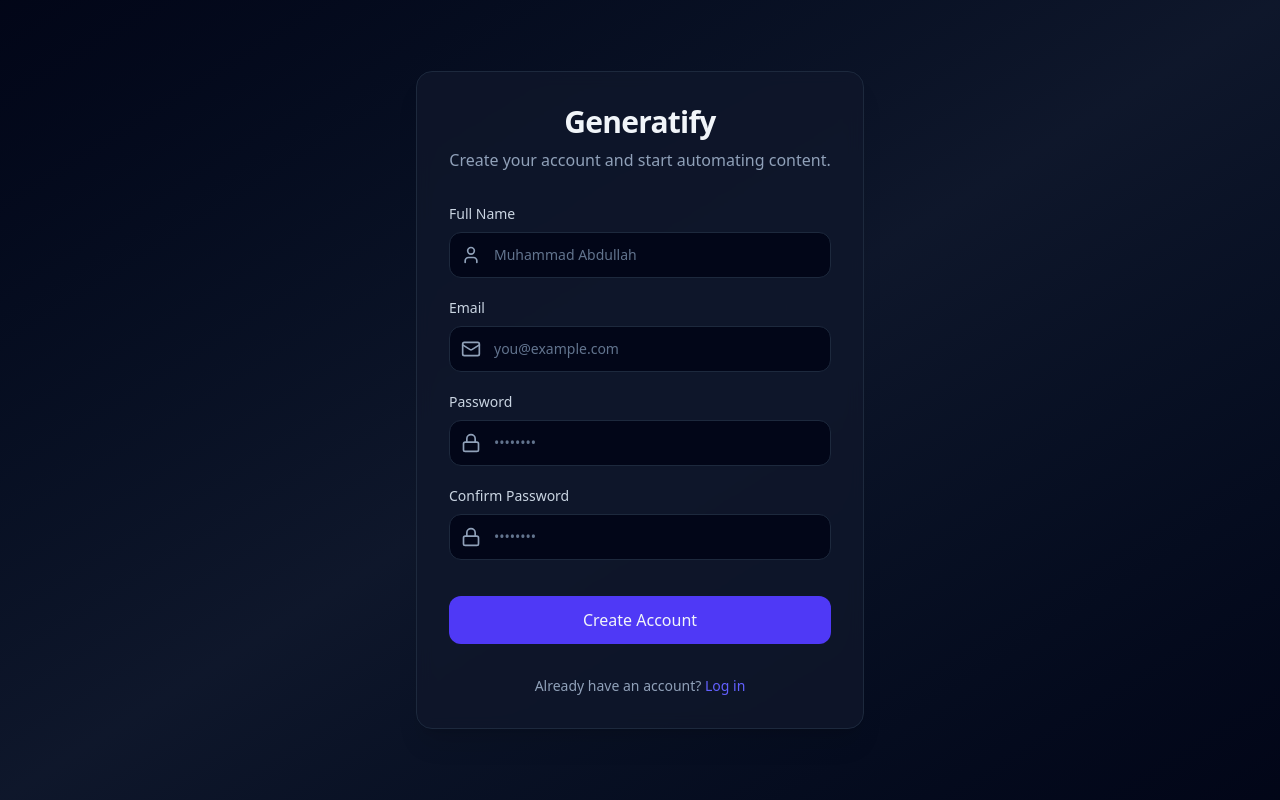
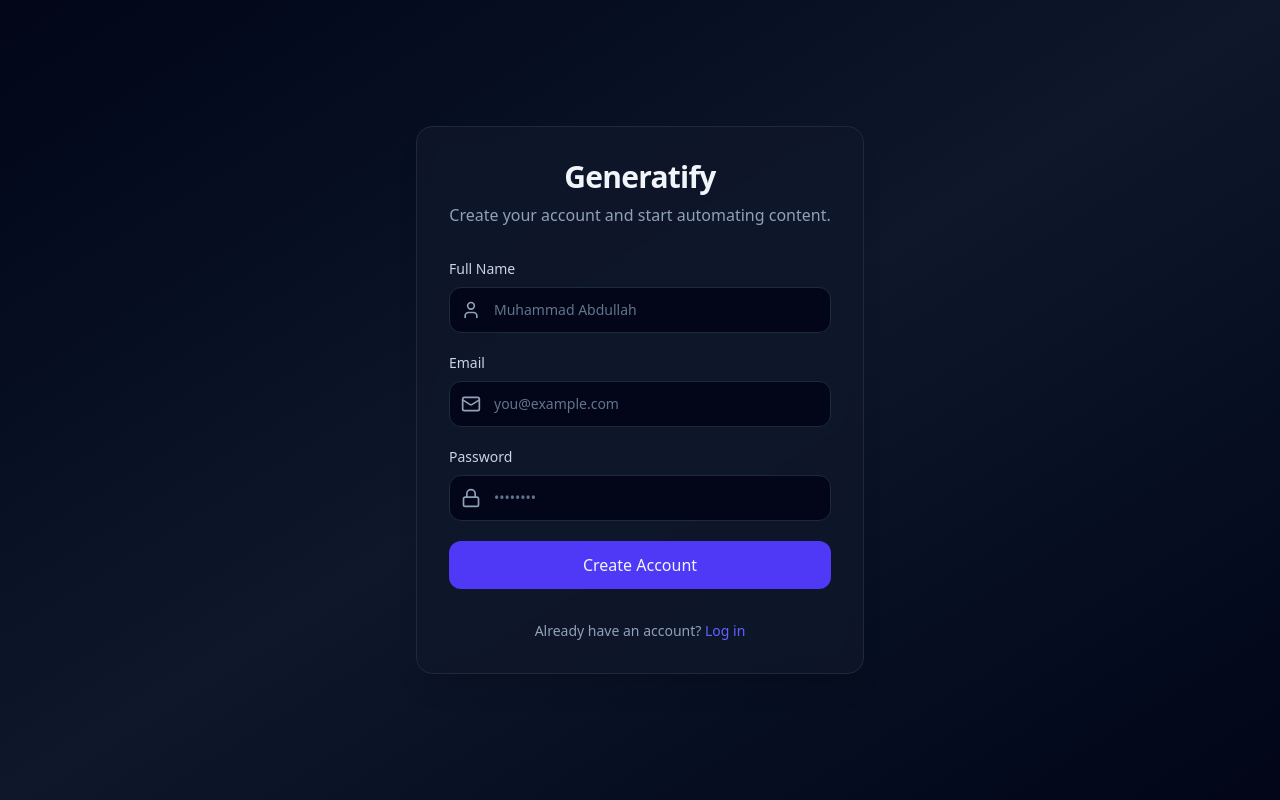
Before and after one commit to muhammadabdullah12345/AI-based-social-media-assistant, a Next.js app: page /signup in a window 1280 px wide. Built offline with nearby package versions, Linux system fonts and the light colour scheme.

Commit message:
feat: enhance signup functionality with loading state, error handling, and user feedback

```diff
--- a/src/app/api/signup/route.ts
+++ b/src/app/api/signup/route.ts
@@ -2,16 +2,17 @@ import { prisma } from "@/src/lib/prisma";
 import bcrypt from "bcryptjs";
 
 export async function POST(req: Request) {
+  console.log("❤ Signup API called");
   const { email, password } = await req.json();
-
+  console.log("❤ Signup credentials recieved");
   const hashedPassword = await bcrypt.hash(password, 12);
-
+  console.log("❤ Signup password hashed");
   const user = await prisma.user.create({
     data: {
       email,
-      password: hashedPassword,
+      password,
     },
   });
-
-  return Response.json({ success: true });
+  console.log("❤ Signup user created");
+  return Response.json({ success: true, message: "User created successfully" });
 }
--- a/src/app/signup/page.tsx
+++ b/src/app/signup/page.tsx
@@ -1,8 +1,52 @@
 "use client";
 import { motion } from "framer-motion";
-import { Mail, Lock, User } from "lucide-react";
+import { Mail, Lock, User, Loader2 } from "lucide-react";
+import { useState } from "react";
+import { useRouter } from "next/navigation";
 
 export default function SignupPage() {
+  const router = useRouter();
+
+  const [name, setName] = useState("");
+  const [email, setEmail] = useState("");
+  const [password, setPassword] = useState("");
+  const [loading, setLoading] = useState(false);
+  const [error, setError] = useState<string | null>(null);
+
+  const handleSubmit = async (e: React.FormEvent) => {
+    e.preventDefault();
+    setError(null);
+
+    if (!email || !password) {
+      setError("Email and password are required");
+      return;
+    }
+
+    try {
+      setLoading(true);
+
+      const res = await fetch("/api/signup", {
+        method: "POST",
+        headers: { "Content-Type": "application/json" },
+        body: JSON.stringify({ email, password }),
+      });
+      console.log(res.json());
+
+      const data = await res.json();
+
+      if (!res.ok || !data.success) {
+        throw new Error(data?.message || "Signup failed");
+      }
+
+      // Redirect to login after successful signup
+      router.push("/login");
+    } catch (err: any) {
+      setError(err.message || "Something went wrong");
+    } finally {
+      setLoading(false);
+    }
+  };
+
   return (
     <div className="min-h-screen flex items-center justify-center bg-gradient-to-br from-slate-950 via-slate-900 to-slate-950 px-4 py-8 text-slate-100">
       <motion.div
@@ -20,7 +64,7 @@ export default function SignupPage() {
         </div>
 
         {/* Form */}
-        <form className="space-y-5">
+        <form onSubmit={handleSubmit} className="space-y-5">
           <div>
             <label className="block text-sm mb-2 text-slate-300">
               Full Name
@@ -29,6 +73,8 @@ export default function SignupPage() {
               <User className="absolute left-3 top-1/2 -translate-y-1/2 h-5 w-5 text-slate-400" />
               <input
                 type="text"
+                value={name}
+                onChange={(e) => setName(e.target.value)}
                 placeholder="Muhammad Abdullah"
                 className="w-full rounded-xl bg-slate-950 border border-slate-800 pl-11 pr-4 py-3 text-sm placeholder-slate-500 focus:outline-none focus:ring-2 focus:ring-indigo-600"
               />
@@ -41,6 +87,8 @@ export default function SignupPage() {
               <Mail className="absolute left-3 top-1/2 -translate-y-1/2 h-5 w-5 text-slate-400" />
               <input
                 type="email"
+                value={email}
+                onChange={(e) => setEmail(e.target.value)}
                 placeholder="you@example.com"
                 className="w-full rounded-xl bg-slate-950 border border-slate-800 pl-11 pr-4 py-3 text-sm placeholder-slate-500 focus:outline-none focus:ring-2 focus:ring-indigo-600"
               />
@@ -55,31 +103,27 @@ export default function SignupPage() {
               <Lock className="absolute left-3 top-1/2 -translate-y-1/2 h-5 w-5 text-slate-400" />
               <input
                 type="password"
+                value={password}
+                onChange={(e) => setPassword(e.target.value)}
                 placeholder="••••••••"
                 className="w-full rounded-xl bg-slate-950 border border-slate-800 pl-11 pr-4 py-3 text-sm placeholder-slate-500 focus:outline-none focus:ring-2 focus:ring-indigo-600"
               />
             </div>
           </div>
 
-          <div>
-            <label className="block text-sm mb-2 text-slate-300">
-              Confirm Password
-            </label>
-            <div className="relative">
-              <Lock className="absolute left-3 top-1/2 -translate-y-1/2 h-5 w-5 text-slate-400" />
-              <input
-                type="password"
-                placeholder="••••••••"
-                className="w-full rounded-xl bg-slate-950 border border-slate-800 pl-11 pr-4 py-3 text-sm placeholder-slate-500 focus:outline-none focus:ring-2 focus:ring-indigo-600"
-              />
-            </div>
-          </div>
+          {error && (
+            <p className="text-sm text-red-500 bg-red-500/10 border border-red-500/20 rounded-lg px-3 py-2">
+              {error}
+            </p>
+          )}
 
           <button
             type="submit"
-            className="w-full cursor-pointer mt-4 rounded-xl bg-indigo-600 hover:bg-indigo-500 transition py-3 font-medium"
+            disabled={loading}
+            className="w-full mt-4 rounded-xl bg-indigo-600 hover:bg-indigo-500 transition py-3 font-medium flex items-center justify-center gap-2 disabled:opacity-60"
           >
-            Create Account
+            {loading && <Loader2 className="h-4 w-4 animate-spin" />}
+            {loading ? "Creating Account" : "Create Account"}
           </button>
         </form>
 
```
